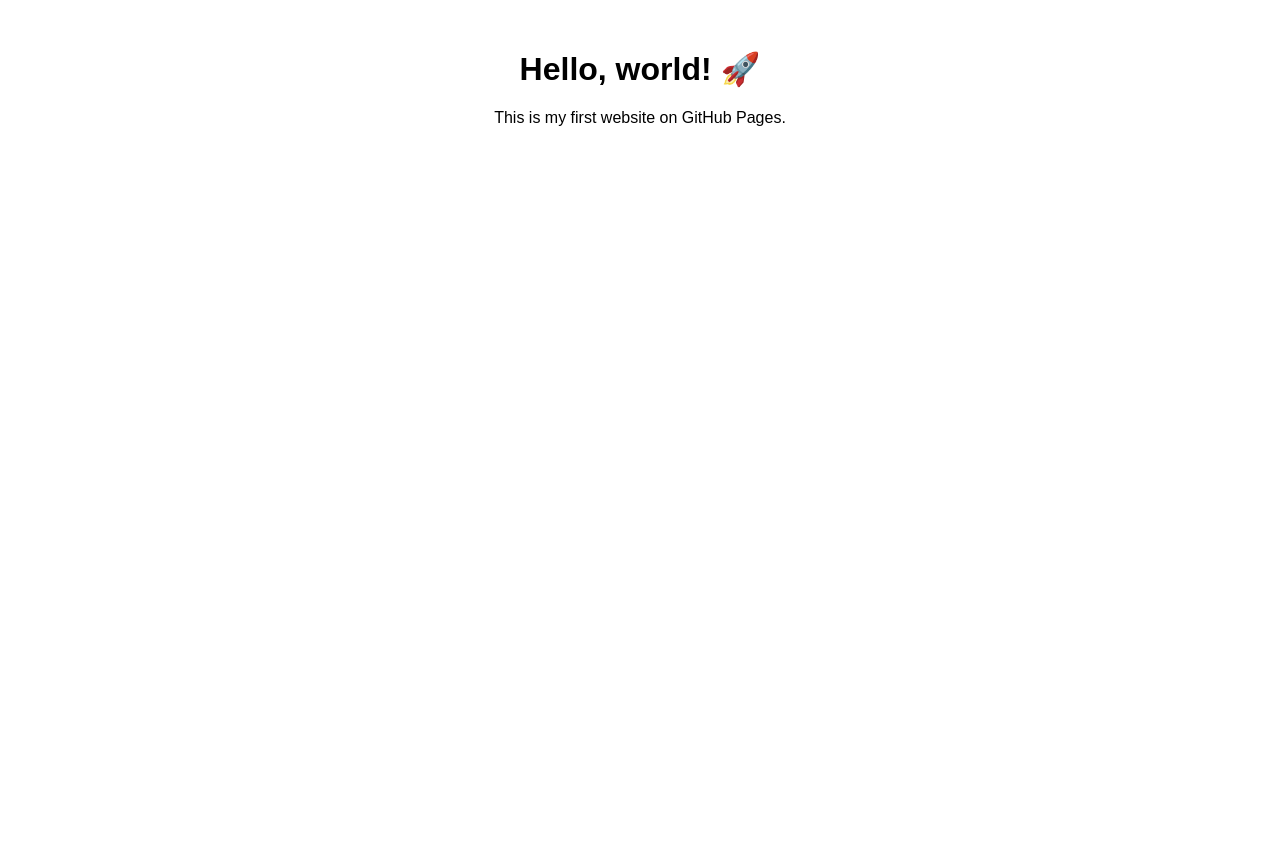
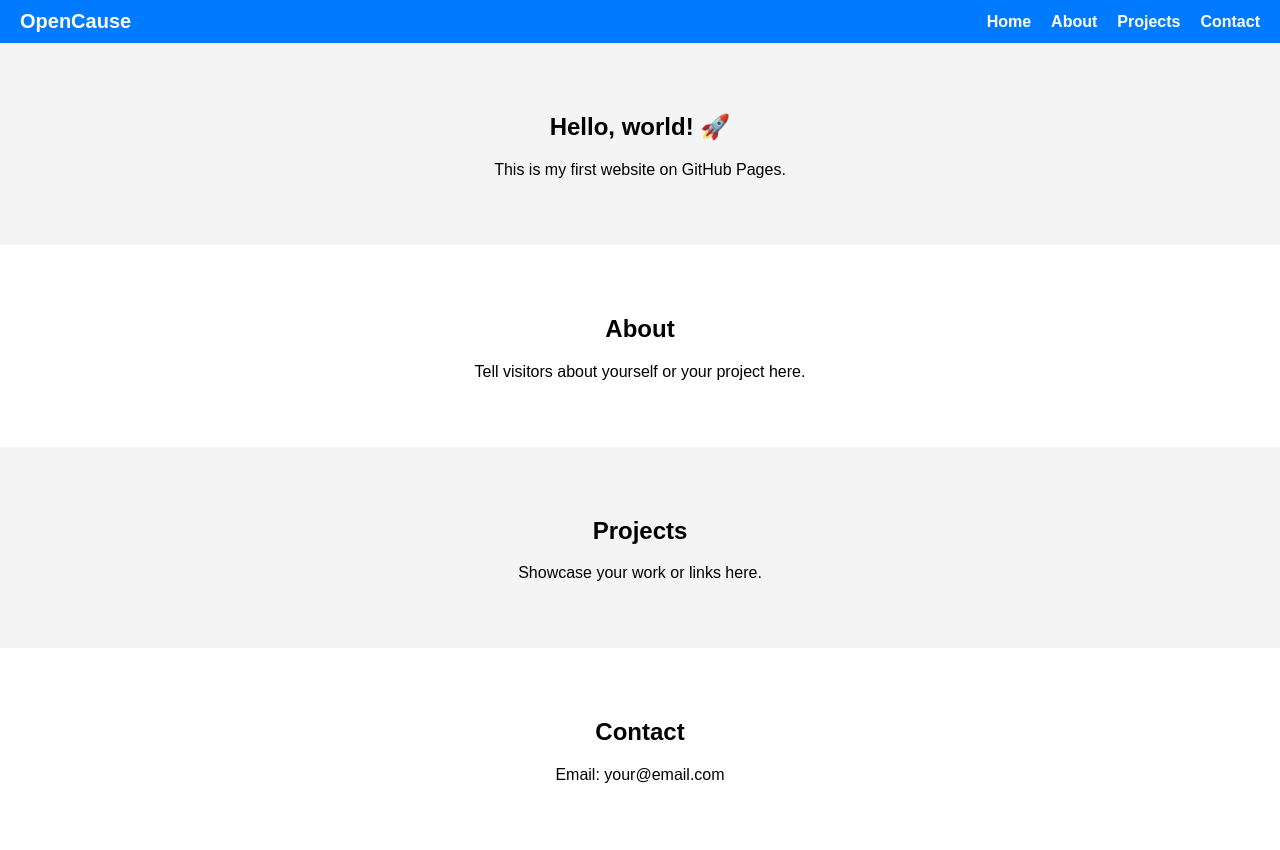
Before and after one commit to Bhakti-1312/OpenCause, a plain HTML site: page index.html in a window 1280 px wide. Before the commit the page ends 800 px from the top, so only its background shows below. Drawn offline with Linux system fonts and the light colour scheme.

Commit message:
Add navbar and sections

```diff
--- a/index.html
+++ b/index.html
@@ -3,13 +3,43 @@
 <head>
   <meta charset="UTF-8">
   <meta name="viewport" content="width=device-width, initial-scale=1.0">
-  <title>My Website</title>
+  <title>OpenCause</title>
   <link rel="stylesheet" href="style.css">
 </head>
 <body>
-  <h1>Hello, world! 🚀</h1>
-  <p>This is my first website on GitHub Pages.</p>
+  <!-- Navbar -->
+  <nav class="navbar">
+    <div class="logo">OpenCause</div>
+    <ul class="nav-links">
+      <li><a href="#home">Home</a></li>
+      <li><a href="#about">About</a></li>
+      <li><a href="#projects">Projects</a></li>
+      <li><a href="#contact">Contact</a></li>
+    </ul>
+  </nav>
+
+  <!-- Main Content -->
+  <section id="home">
+    <h1>Hello, world! 🚀</h1>
+    <p>This is my first website on GitHub Pages.</p>
+  </section>
+
+  <section id="about">
+    <h2>About</h2>
+    <p>Tell visitors about yourself or your project here.</p>
+  </section>
+
+  <section id="projects">
+    <h2>Projects</h2>
+    <p>Showcase your work or links here.</p>
+  </section>
+
+  <section id="contact">
+    <h2>Contact</h2>
+    <p>Email: your@email.com</p>
+  </section>
 
   <script src="script.js"></script>
 </body>
+
 </html>
--- a/style.css
+++ b/style.css
@@ -1,5 +1,53 @@
+/* Navbar Styles */
 body {
   font-family: Arial, sans-serif;
+  margin: 0;
+  padding: 0;
+}
+
+.navbar {
+  display: flex;
+  justify-content: space-between;
+  align-items: center;
+  background-color: #007bff;
+  padding: 10px 20px;
+  color: white;
+  position: sticky;
+  top: 0;
+}
+
+.navbar .logo {
+  font-weight: bold;
+  font-size: 20px;
+}
+
+.navbar .nav-links {
+  list-style: none;
+  display: flex;
+  margin: 0;
+  padding: 0;
+}
+
+.navbar .nav-links li {
+  margin-left: 20px;
+}
+
+.navbar .nav-links li a {
+  color: white;
+  text-decoration: none;
+  font-weight: bold;
+}
+
+.navbar .nav-links li a:hover {
+  text-decoration: underline;
+}
+
+/* Sections */
+section {
+  padding: 50px 20px;
   text-align: center;
-  margin-top: 50px;
 }
+
+section:nth-child(even) {
+  background-color: #f4f4f4;
+}
```
